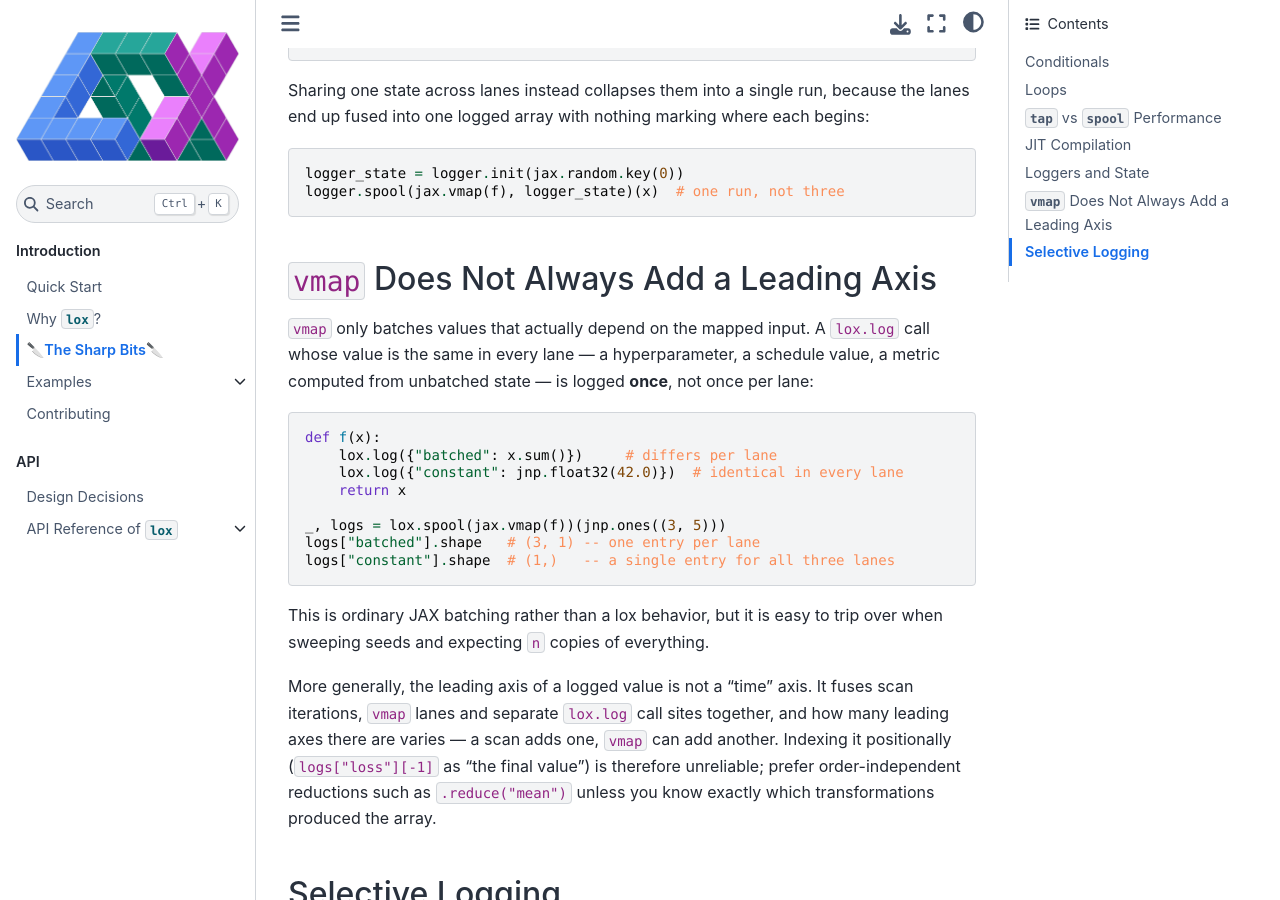
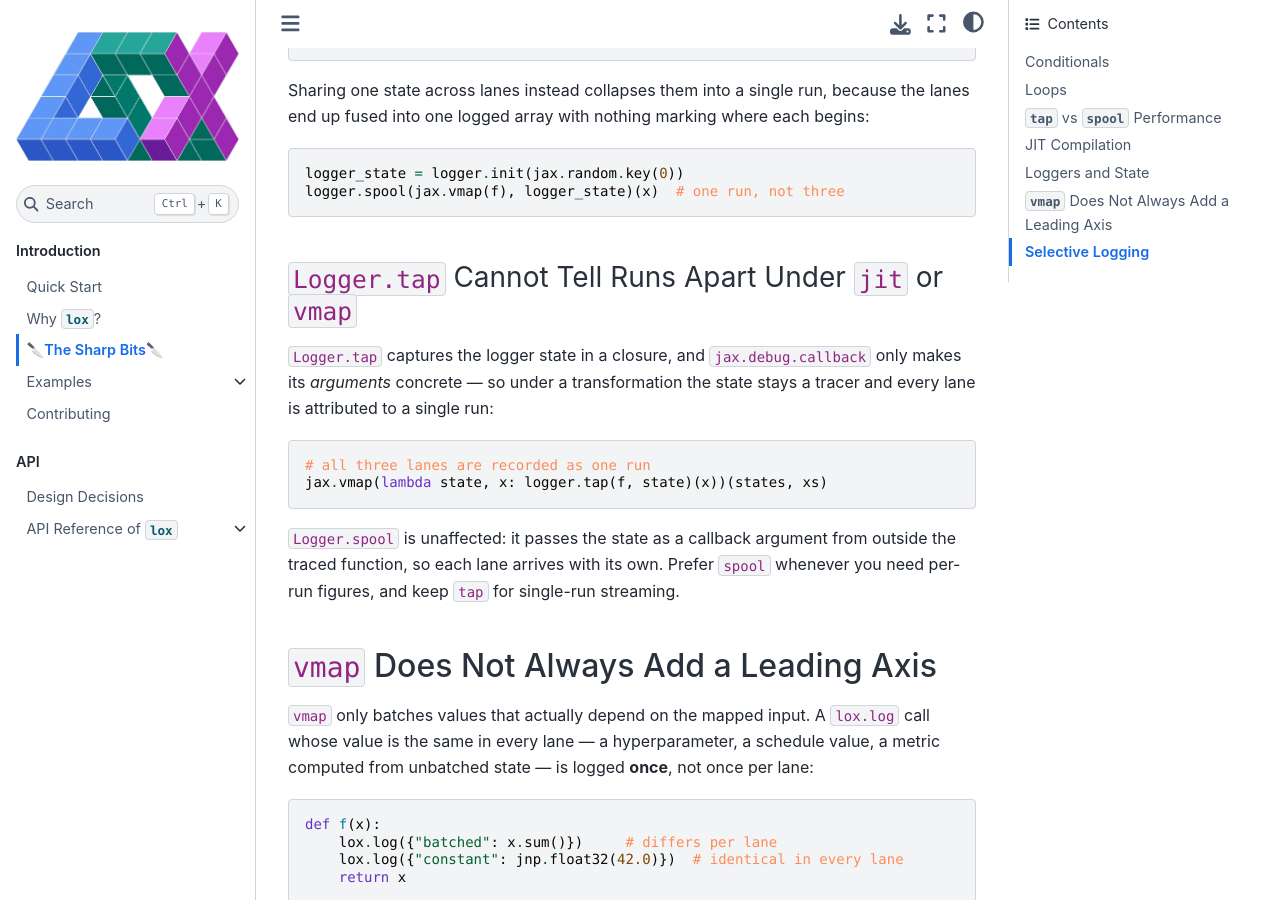
Before and after one commit to huterguier/lox, a Sphinx documentation site: the page built from docs/the_sharp_bits.md, in a window 1280 px wide and 900 px high, scrolled down 2608 px. Built offline with Sphinx 7.4.7 and the Sphinx Book theme 1.1.4, drawn with Linux system fonts in a browser that asks for light colours; some web fonts are replaced.

Commit message:
Document that Logger.tap cannot attribute runs under transformations

````diff
--- a/docs/the_sharp_bits.md
+++ b/docs/the_sharp_bits.md
@@ -101,6 +101,21 @@ logger_state = logger.init(jax.random.key(0))
 logger.spool(jax.vmap(f), logger_state)(x)  # one run, not three
 ```
 
+### `Logger.tap` Cannot Tell Runs Apart Under `jit` or `vmap`
+
+`Logger.tap` captures the logger state in a closure, and `jax.debug.callback` only makes its
+*arguments* concrete — so under a transformation the state stays a tracer and every lane is
+attributed to a single run:
+
+```python
+# all three lanes are recorded as one run
+jax.vmap(lambda state, x: logger.tap(f, state)(x))(states, xs)
+```
+
+`Logger.spool` is unaffected: it passes the state as a callback argument from outside the traced
+function, so each lane arrives with its own. Prefer `spool` whenever you need per-run figures, and
+keep `tap` for single-run streaming.
+
 ## `vmap` Does Not Always Add a Leading Axis
 
 `vmap` only batches values that actually depend on the mapped input. A `lox.log` call whose value
````
Also changed, not shown: CHANGELOG.md (+3 -0 lines).
